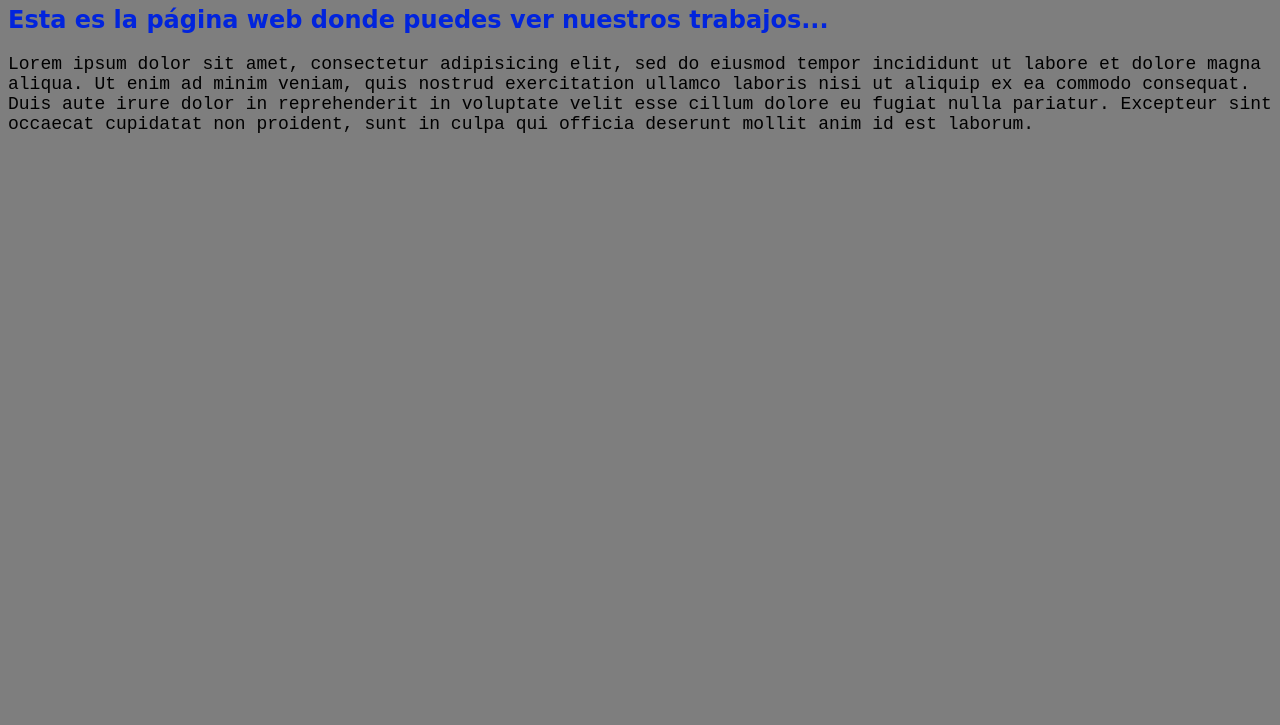
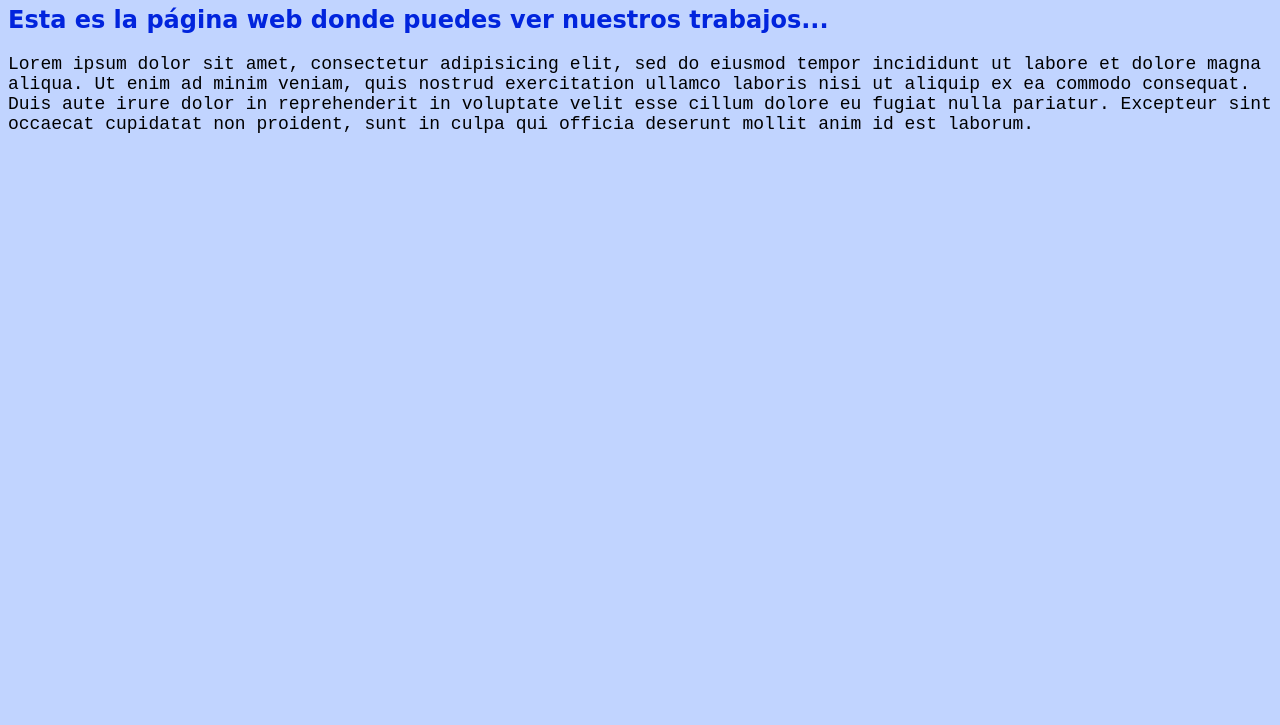
Before and after one commit to Anrapiro/pagina-web, a plain HTML site: page index.html in a window 1280 px wide. Shown: the part 75-800 px from the top of the page. Drawn offline with Linux system fonts and the light colour scheme.

Commit message:
Modificamos el color de fondo
Modifico el color del fondo de la pagina.

```diff
--- a/index.html
+++ b/index.html
@@ -5,7 +5,7 @@
   <title>Estudio fotografico FotoCol2021</title>
   <style media="screen">
     body{
-      background-color: #7e7e7e;
+      background-color: #c1d4ff;
     }
     h1{
       color: #0124dd;
```
